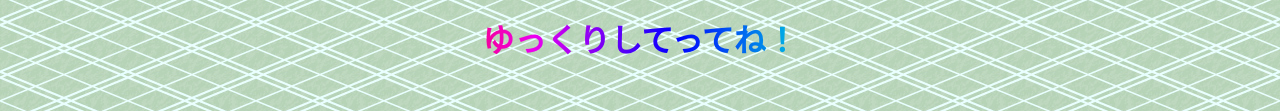
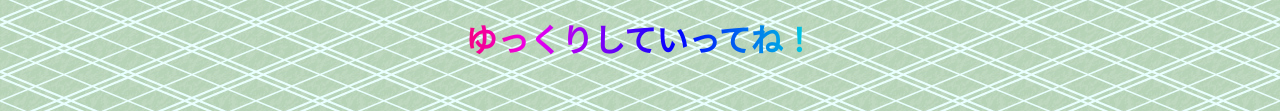
Before and after one commit to iniactors/iniactors.github.io, a website built with Vite: page src/2202-ztb/index.html in a window 1280 px wide. Both pictures are taken after a click on the picture 640 px from the left and 520 px from the top of the page. Shown: the part 604-715 px from the top of the page. Built offline with nearby package versions, Linux system fonts and the light colour scheme.

Commit message:
指摘をいただいた重大な表記ミスを修正
"ゆっくりしてってね！" -> "ゆっくりしていってね！"

```diff
--- a/src/2202-ztb/index.html
+++ b/src/2202-ztb/index.html
@@ -65,7 +65,7 @@
             alt="オットセイのイラスト"
           />
         </div>
-        <p id="welcome-msg" class="rainbow">ゆっくりしてってね！</p>
+        <p id="welcome-msg" class="rainbow">ゆっくりしていってね！</p>
       </section>
       <section class="link-content">
         <p class="welcome-link">☆☆相互リンク募集中☆☆</p>
--- a/src/2202-ztb/index.js
+++ b/src/2202-ztb/index.js
@@ -25,7 +25,7 @@ const jumpToSpecial = () => {
         // 通常サイズに戻る処理
         clickCount = 0
         ottoseiElem.style.maxWidth = '10rem'
-        yukkuri.textContent = "ゆっくりしてってね！";
+        yukkuri.textContent = "ゆっくりしていってね！";
       }
     }, 1500)
   }
```
